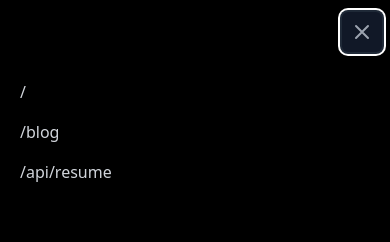
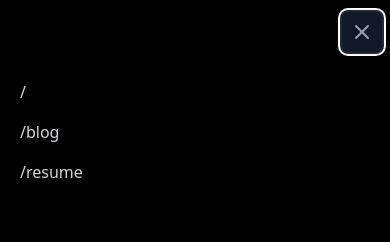
Before and after one commit to sanchitkalra/personal-website, a Next.js app: page / in a window 390 px wide. Both pictures are taken after a click on the button "Open main menu". Shown: the top 242 px of the page. Built offline with nearby package versions, Linux system fonts and the light colour scheme.

Commit message:
Update navbar for mobile devices

```diff
--- a/components/navbar.jsx
+++ b/components/navbar.jsx
@@ -113,7 +113,7 @@ function Nav() {
                   return (
                     <Link href={navItem.link}>
                       <a className="block rounded-md px-3 py-2 text-base font-medium text-gray-300 hover:bg-gray-700 hover:text-white">
-                        {navItem.link}
+                        {navItem.displayName}
                       </a>
                     </Link>
                   )
```
